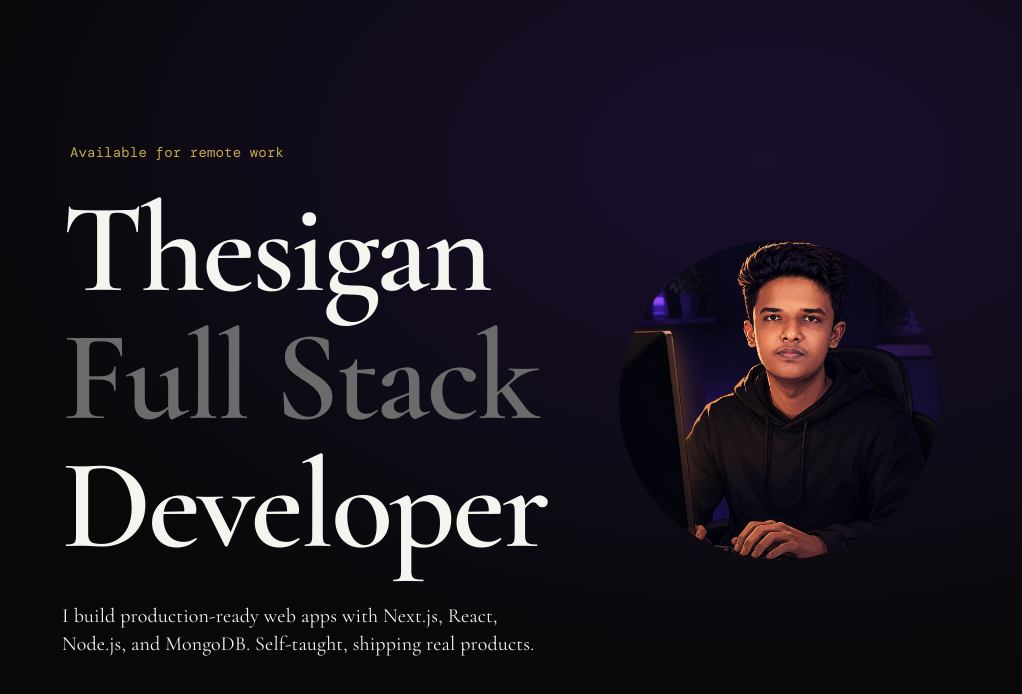
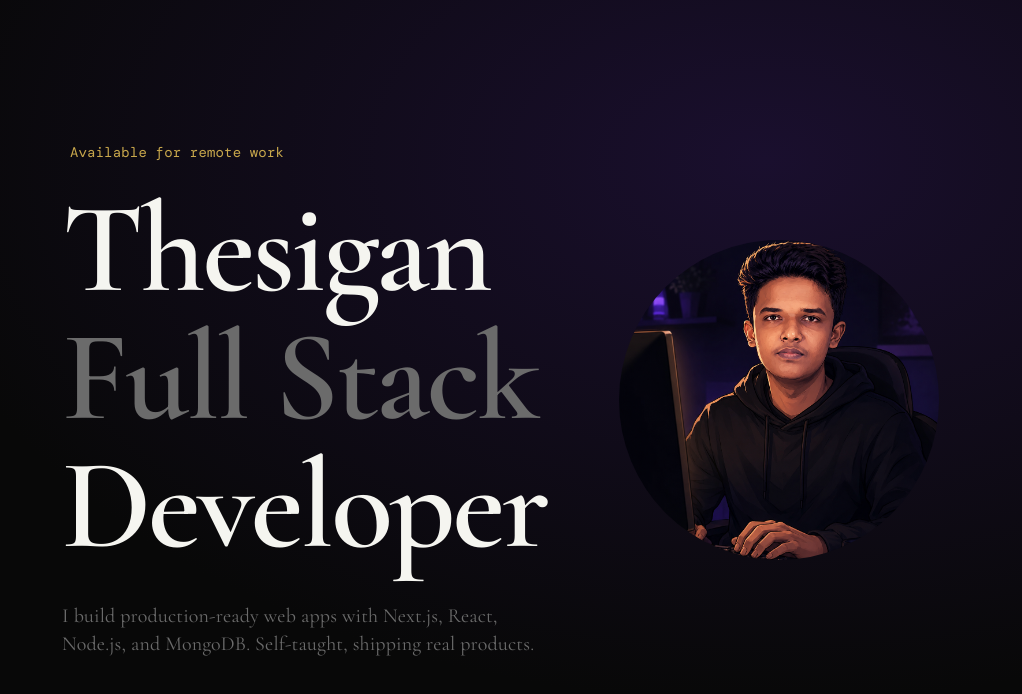
Before and after one commit to theju-bot/portfolio, a Next.js app: page / in a window 1280 px wide. Shown: the top 694 px of the page, without its empty margins (258-1280 px from the left). Built offline with nearby package versions, Linux system fonts and the light colour scheme.

Commit message:
Refactor layout styles and update Hero component description

```diff
--- a/components/Hero.tsx
+++ b/components/Hero.tsx
@@ -15,7 +15,7 @@ export function Hero() {
             Developer
           </h1>
 
-          <p className='animate-fade-up delay-3 text-lg max-w-xl md:text-xl'>
+          <p className='animate-fade-up delay-3 text-lg max-w-xl md:text-xl text-muted'>
             I build production-ready web apps with Next.js, React, Node.js, and
             MongoDB. Self-taught, shipping real products.
           </p>
```
Also changed, not shown: app/layout.tsx (+6 -4 lines).
